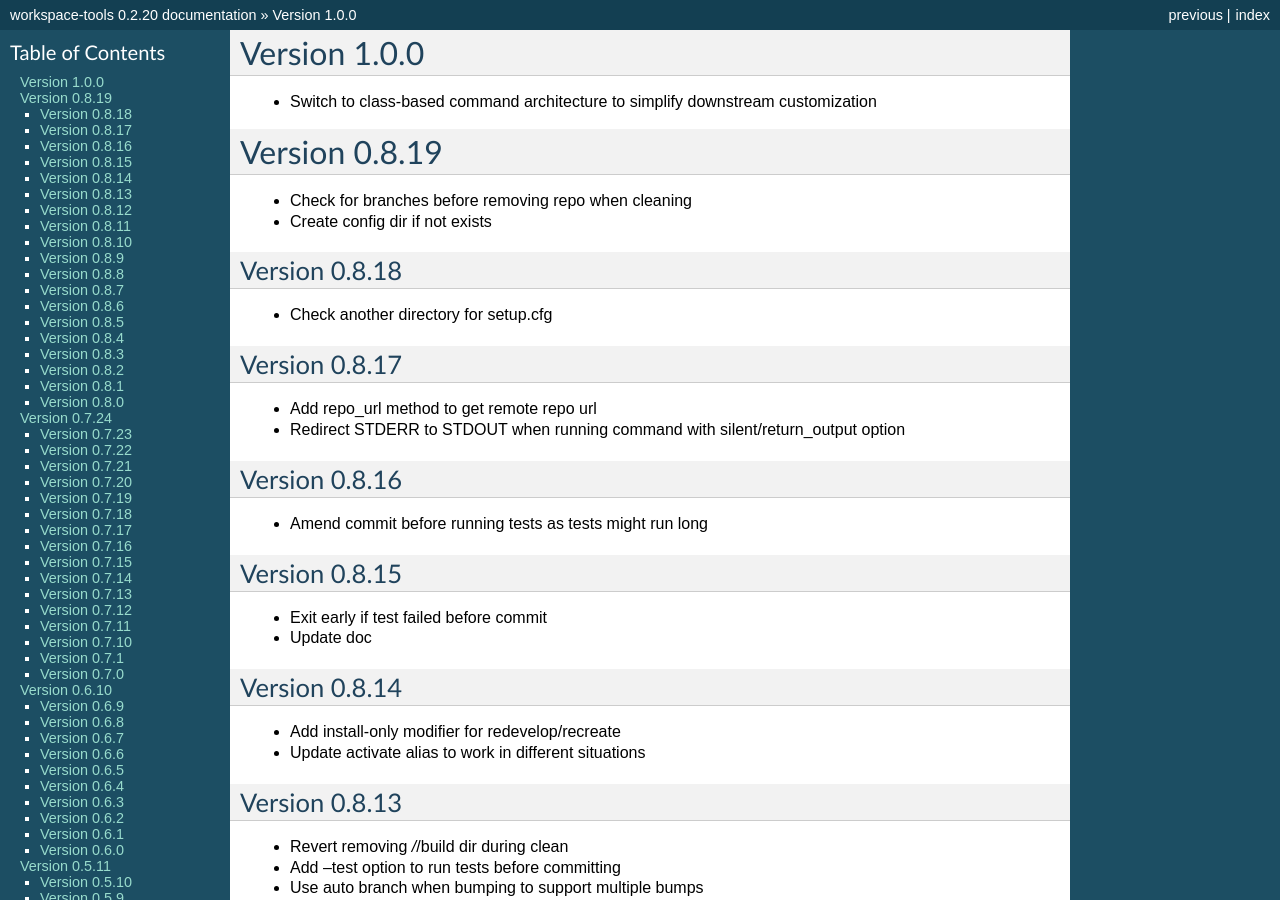
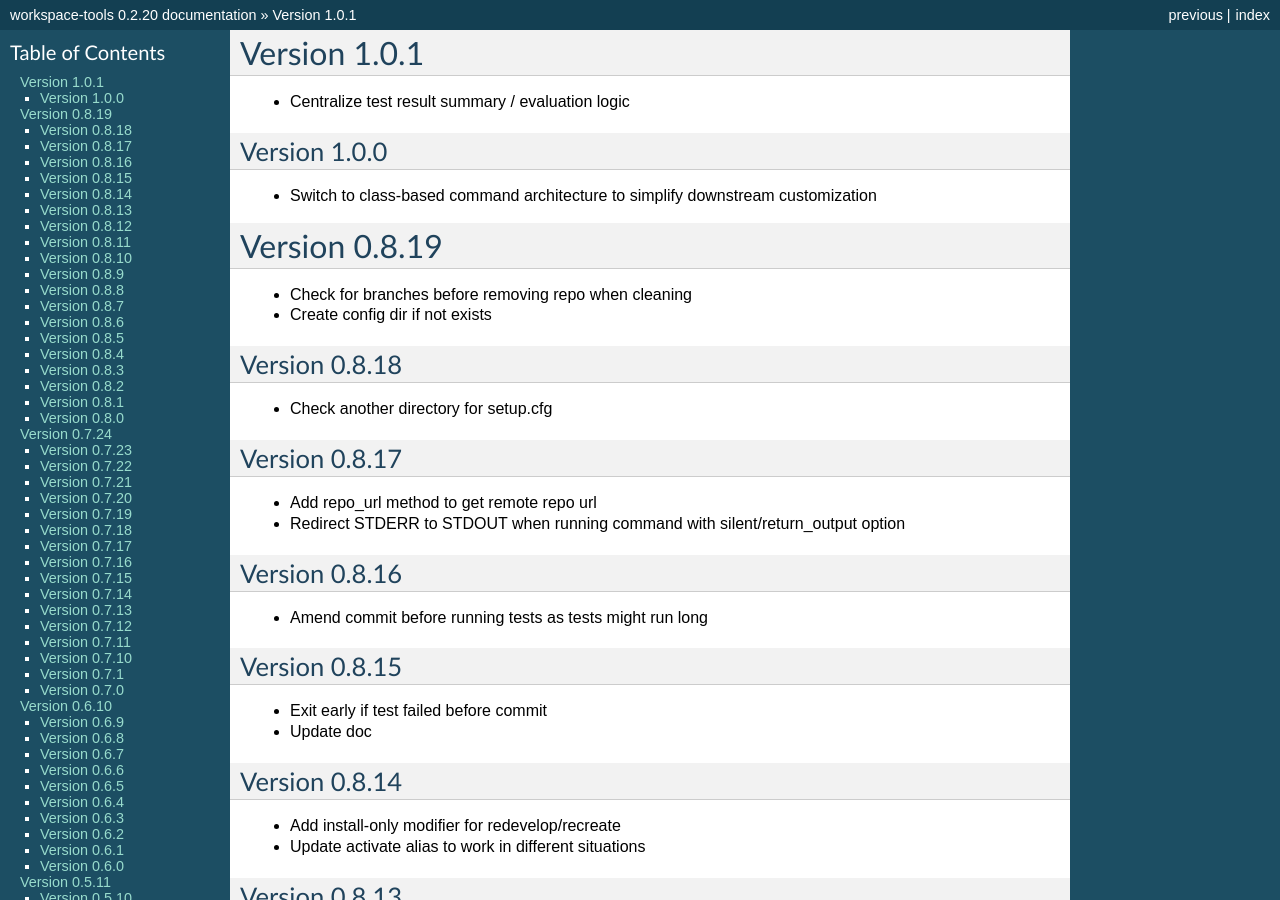
Before and after one commit to maxzheng/workspace-tools, a Sphinx documentation site: the page built from docs/CHANGELOG.rst, in a window 1280 px wide and 900 px high. Built offline with Sphinx 7.4.7, drawn with Linux system fonts in a browser that asks for light colours; some of the changed text lies outside the part shown.

Commit message:
Publish version 1.0.1

```diff
--- a/docs/CHANGELOG.rst
+++ b/docs/CHANGELOG.rst
@@ -1,5 +1,10 @@
+Version 1.0.1
+================================================================================
+
+* Centralize test result summary / evaluation logic
+
 Version 1.0.0
-================================================================================
+--------------------------------------------------------------------------------
 
 * Switch to class-based command architecture to simplify downstream customization
 
--- a/setup.py
+++ b/setup.py
@@ -10,7 +10,7 @@ def find_files(path):
 
 setuptools.setup(
   name='workspace-tools',
-  version='1.0.0',
+  version='1.0.1',
 
   author='Max Zheng',
   author_email='maxzheng.os @t gmail.com',
```
